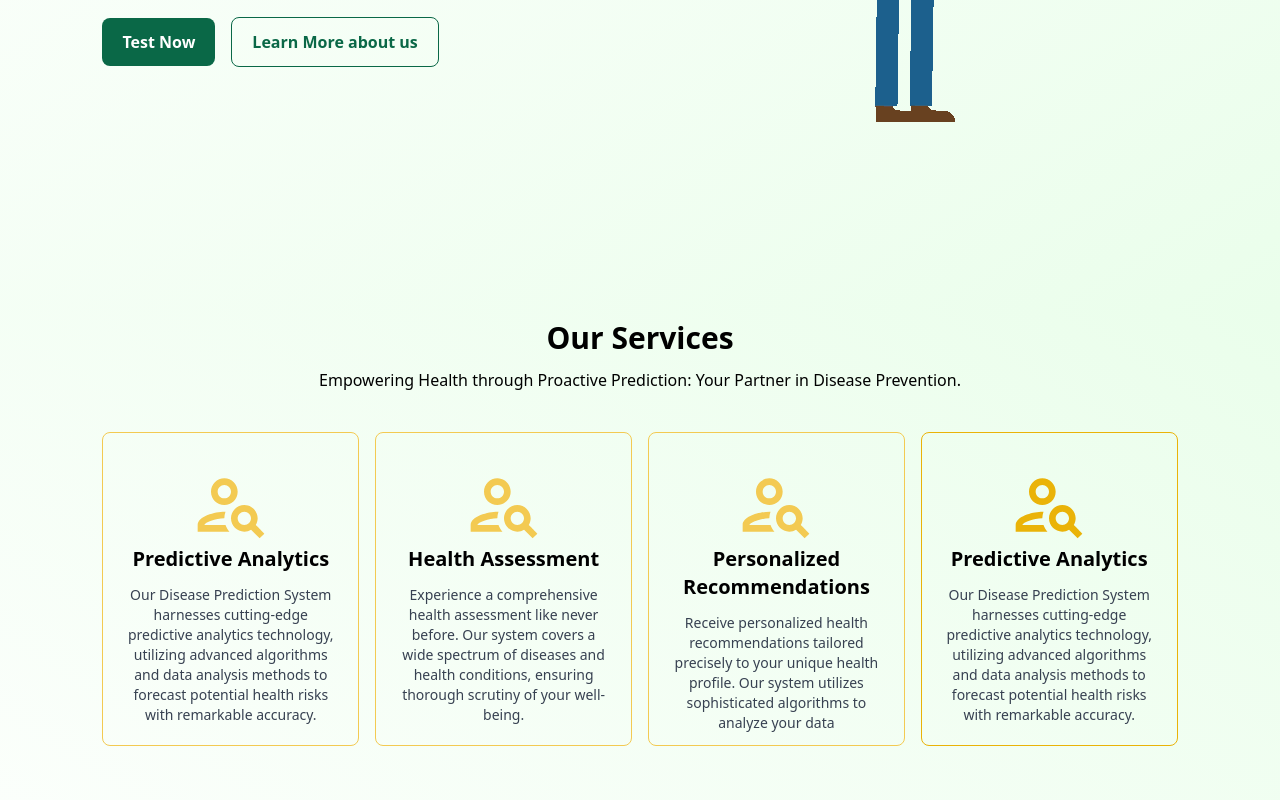
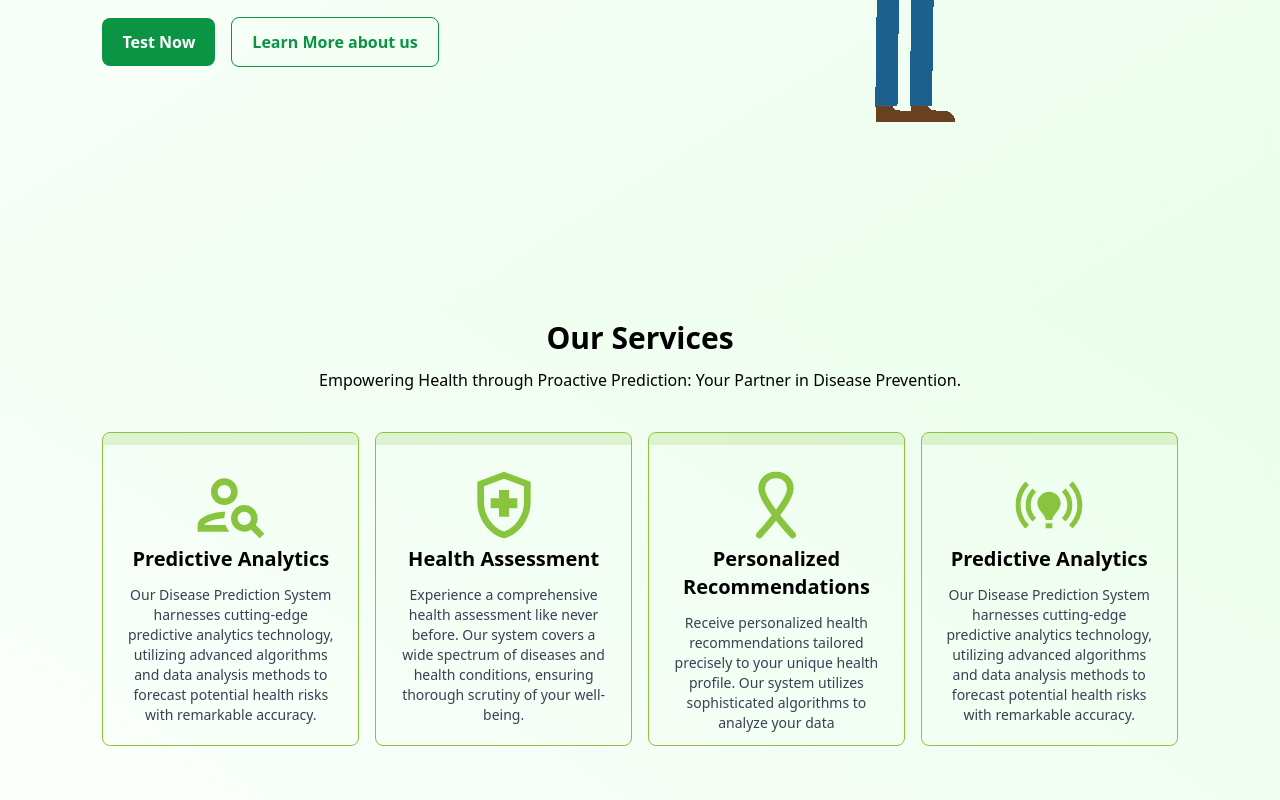
Before and after one commit to uzair-shakeel/Disease-Prediction-System, a React (Vite) app in the folder client/: page / in a window 1280 px wide. Shown: the part 580-1380 px from the top of the page. Built offline with nearby package versions, Linux system fonts and the light colour scheme.

Commit message:
service section fixed

```diff
--- a/client/src/components/Header.jsx
+++ b/client/src/components/Header.jsx
@@ -67,7 +67,7 @@ const Navbar = () => {
           <img src={LOGO} alt="" className="h-14 " />
           <div className="flex flex-col justify-center">
             <p className="text-md text-[#0b9444]">DISEASE</p>
-            <p className="text-sm text-[#0b9444]">Prediction System</p>
+            <p className="text-sm text-[#89c43f]">Prediction System</p>
           </div>
         </NavLink>
         <div className="lg:hidden">
--- a/client/src/pages/Home.jsx
+++ b/client/src/pages/Home.jsx
@@ -1,6 +1,9 @@
 import React, { useEffect } from "react";
 import hero from "../../public/Images/hero.gif";
 import { MdOutlinePersonSearch } from "react-icons/md";
+import { MdOutlineHealthAndSafety } from "react-icons/md";
+import { TbRibbonHealth } from "react-icons/tb";
+import { MdOnlinePrediction } from "react-icons/md";
 
 const Home = () => {
   useEffect(() => {
@@ -22,10 +25,10 @@ const Home = () => {
               journey to better health with just a few clicks.
             </p>
             <div className="pt-8 ">
-              <button className="bg-[#0A6847] mr-4 py-3 px-5 text-white font-semibold rounded-lg">
+              <button className="bg-[#0b9444] mr-4 py-3 px-5 text-white font-semibold rounded-lg">
                 Test Now
               </button>
-              <button className="text-[#0A6847] border-[#0A6847] border-[1px] mr-4 py-3 px-5  font-semibold rounded-lg">
+              <button className="text-[#0b9444] border-[#0b9444] border-[1px] mr-4 py-3 px-5  font-semibold rounded-lg">
                 Learn More about us
               </button>
             </div>
@@ -44,8 +47,8 @@ const Home = () => {
         </p>
 
         <div className="grid grid-cols-4 gap-4 py-10">
-          <div className="border-[1px] border-[#F3CA52] flex flex-col items-center py-3 pt-8 px-5 rounded-lg">
-            <MdOutlinePersonSearch size={80} className="text-[#F3CA52]" />
+          <div className="relative border cursor-default border-[#89c43f] flex flex-col group items-center py-3 pt-8 px-5 rounded-lg overflow-hidden">
+            <MdOutlinePersonSearch size={80} className="text-[#89c43f]" />
             <h3 className="text-xl font-semibold ">Predictive Analytics</h3>
             <p className="text-sm pt-3 text-gray-700 ">
               Our Disease Prediction System harnesses cutting-edge predictive
@@ -53,18 +56,20 @@ const Home = () => {
               analysis methods to forecast potential health risks with
               remarkable accuracy.{" "}
             </p>
+            <div className="absolute top-[-300px] w-full h-full opacity-20 bg-[#89c43f] duration-500 group-hover:top-0"></div>
           </div>
-          <div className="border-[1px] border-[#F3CA52] flex flex-col items-center py-3 pt-8 px-5 rounded-lg  ">
-            <MdOutlinePersonSearch size={80} className="text-[#F3CA52]" />
+          <div className="relative border cursor-default border-[#89c43f] flex flex-col group items-center py-3 pt-8 px-5 rounded-lg overflow-hidden">
+            <MdOutlineHealthAndSafety size={80} className="text-[#89c43f]" />
             <h3 className="text-xl font-semibold">Health Assessment</h3>
             <p className="text-sm pt-3 text-gray-700">
               Experience a comprehensive health assessment like never before.
               Our system covers a wide spectrum of diseases and health
               conditions, ensuring thorough scrutiny of your well-being.
             </p>
+            <div className="absolute top-[-300px] w-full h-full opacity-20 bg-[#89c43f] duration-500 group-hover:top-0"></div>
           </div>
-          <div className="border-[1px] border-[#F3CA52] flex flex-col items-center py-3 pt-8 px-5 rounded-lg">
-            <MdOutlinePersonSearch size={80} className="text-[#F3CA52]" />
+          <div className="relative border cursor-default border-[#89c43f] flex flex-col group items-center py-3 pt-8 px-5 rounded-lg overflow-hidden">
+            <TbRibbonHealth size={80} className="text-[#89c43f]" />
             <h3 className="text-xl font-semibold">
               Personalized Recommendations
             </h3>
@@ -73,9 +78,10 @@ const Home = () => {
               your unique health profile. Our system utilizes sophisticated
               algorithms to analyze your data
             </p>
+            <div className="absolute top-[-300px] w-full h-full opacity-20 bg-[#89c43f] duration-500 group-hover:top-0"></div>
           </div>
-          <div className="relative border border-yellow-500 flex flex-col items-center py-3 pt-8 px-5 rounded-lg overflow-hidden">
-            <MdOutlinePersonSearch size={80} className="text-yellow-500" />
+          <div className="relative border cursor-default border-[#89c43f] flex flex-col group items-center py-3 pt-8 px-5 rounded-lg overflow-hidden">
+            <MdOnlinePrediction size={80} className="text-[#89c43f]" />
             <h3 className="text-xl font-semibold">Predictive Analytics</h3>
             <p className="text-sm pt-3 text-gray-700">
               Our Disease Prediction System harnesses cutting-edge predictive
@@ -83,7 +89,7 @@ const Home = () => {
               analysis methods to forecast potential health risks with
               remarkable accuracy.
             </p>
-            <div className="absolute top-0 left-0 w-full h-full bg-yellow-200 transition-all duration-500 transform translate-y-full opacity-0 group-hover:opacity-100"></div>
+            <div className="absolute top-[-300px] w-full h-full opacity-20 bg-[#89c43f] duration-500 group-hover:top-0"></div>
           </div>
         </div>
       </section>
```
